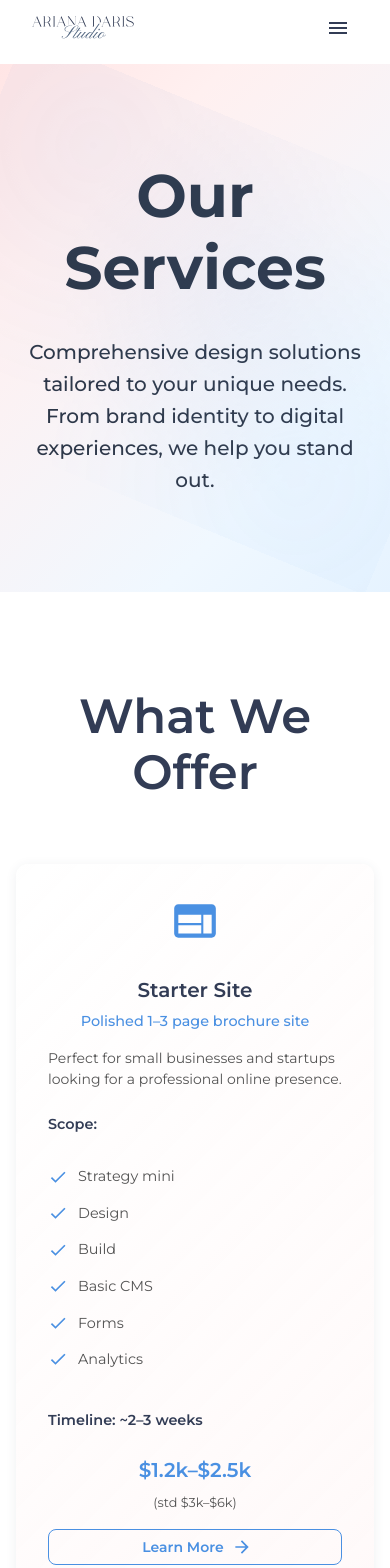
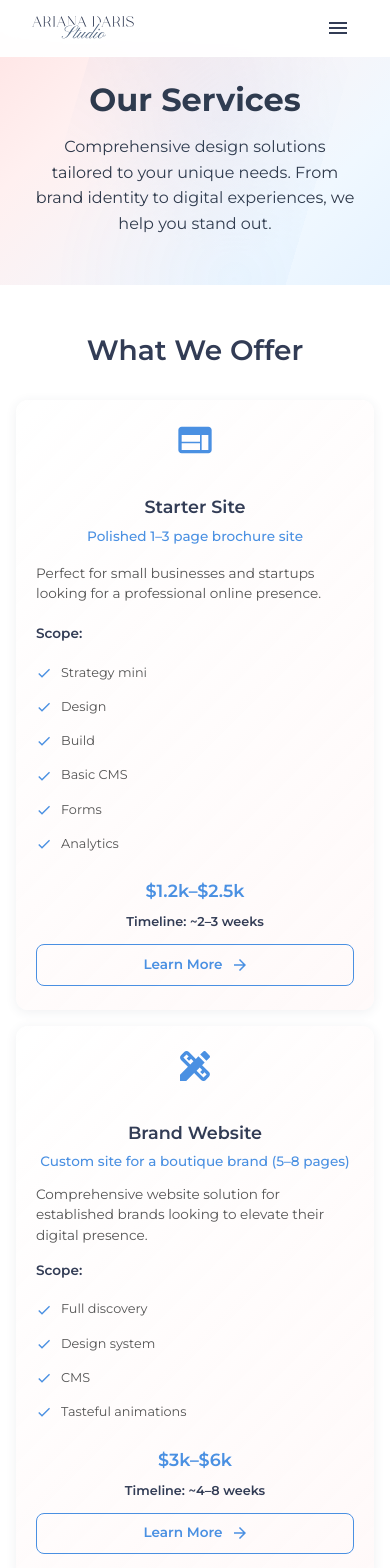
Before and after one commit to arianadaris/gretz-studio, a React (Create React App) app: page /services in a window 390 px wide. Shown: the top 1568 px of the page. Built offline with nearby package versions, Linux system fonts and the light colour scheme.

Commit message:
Add URL for project and enhance mobile design

```diff
--- a/src/views/LandingPage.tsx
+++ b/src/views/LandingPage.tsx
@@ -285,7 +285,7 @@ const LandingPage: React.FC = () => {
                  </Stack>
                </Slide>
              </Grid>
-             <Grid item xs={12} md={6}>
+             <Grid item xs={12} md={6} sx={{ display: { xs: 'none', md: 'block' } }}>
                 <Zoom in={isVisible} timeout={1600}>
                   <Box
                     sx={{
--- a/src/views/ServicesPage.tsx
+++ b/src/views/ServicesPage.tsx
@@ -42,6 +42,7 @@ const ServicesPage: React.FC = () => {
   const [scrollY, setScrollY] = useState(0);
   const [isVisible, setIsVisible] = useState(false);
   const isMobile = useMediaQuery(theme.breakpoints.down('md'));
+  const isSmallMobile = useMediaQuery(theme.breakpoints.down('sm'));
 
   useEffect(() => {
     const handleScroll = () => setScrollY(window.scrollY);
@@ -54,7 +55,7 @@ const ServicesPage: React.FC = () => {
 
   const services = [
     {
-      icon: <Web sx={{ fontSize: 50, color: theme.palette.secondary.main }} />,
+      icon: <Web sx={{ fontSize: isMobile ? 40 : 50, color: theme.palette.secondary.main }} />,
       title: 'Starter Site',
       subtitle: 'Polished 1–3 page brochure site',
       description: 'Perfect for small businesses and startups looking for a professional online presence.',
@@ -68,10 +69,9 @@ const ServicesPage: React.FC = () => {
       ],
       timeline: '~2–3 weeks',
       investment: '$1.2k–$2.5k',
-      standardPrice: '(std $3k–$6k)'
     },
     {
-      icon: <DesignServices sx={{ fontSize: 50, color: theme.palette.secondary.main }} />,
+      icon: <DesignServices sx={{ fontSize: isMobile ? 40 : 50, color: theme.palette.secondary.main }} />,
       title: 'Brand Website',
       subtitle: 'Custom site for a boutique brand (5–8 pages)',
       description: 'Comprehensive website solution for established brands looking to elevate their digital presence.',
@@ -83,10 +83,9 @@ const ServicesPage: React.FC = () => {
       ],
       timeline: '~4–8 weeks',
       investment: '$3k–$6k',
-      standardPrice: '(std $6k–$12k)'
     },
     {
-      icon: <Business sx={{ fontSize: 50, color: theme.palette.secondary.main }} />,
+      icon: <Business sx={{ fontSize: isMobile ? 40 : 50, color: theme.palette.secondary.main }} />,
       title: 'E‑commerce Lite',
       subtitle: 'Services or small catalog with checkout',
       description: 'Complete e-commerce solution for businesses ready to sell online.',
@@ -97,7 +96,6 @@ const ServicesPage: React.FC = () => {
       ],
       timeline: '~5–8 weeks',
       investment: '$4k–$8k',
-      standardPrice: '(std $8k–$16k)'
     },
 
   ];
@@ -131,16 +129,16 @@ const ServicesPage: React.FC = () => {
   ];
 
   return (
-    <Box sx={{ minHeight: '40vh', bgcolor: 'background.default', pt: 8 }}>
+    <Box sx={{ minHeight: '40vh', bgcolor: 'background.default', pt: isMobile ? 4 : 8 }}>
       {/* Hero Section */}
       <Box
         sx={{
           background: 'linear-gradient(135deg, #FFE5E5 0%, #FFF0F0 25%, #F0F8FF 75%, #E6F3FF 100%)',
           color: '#2D3748',
-          py: 12,
+          py: isMobile ? 6 : 12,
           position: 'relative',
           overflow: 'hidden',
-          minHeight: '40vh',
+          minHeight: isMobile ? '30vh' : '40vh',
           display: 'flex',
           alignItems: 'center'
         }}
@@ -244,24 +242,30 @@ const ServicesPage: React.FC = () => {
         <Container maxWidth="lg">
           <Fade in={isVisible} timeout={1000}>
             <Typography
-              variant="h2"
+              variant={isMobile ? "h3" : "h2"}
               component="h1"
               align="center"
-              sx={{ mb: 4, fontWeight: 700, color: '#2D3748' }}
+              sx={{
+                mb: isMobile ? 2 : 4,
+                fontWeight: 700,
+                color: '#2D3748',
+                fontSize: isSmallMobile ? '2rem' : undefined
+              }}
             >
               Our Services
             </Typography>
           </Fade>
           <Fade in={isVisible} timeout={1200}>
             <Typography
-              variant="h6"
+              variant={isMobile ? "body1" : "h6"}
               align="center"
               sx={{
                 maxWidth: 800,
                 mx: 'auto',
                 opacity: 0.9,
                 lineHeight: 1.6,
-                color: '#2D3748'
+                color: '#2D3748',
+                px: isMobile ? 2 : 0
               }}
             >
               Comprehensive design solutions tailored to your unique needs.
@@ -272,18 +276,23 @@ const ServicesPage: React.FC = () => {
       </Box>
 
       {/* Services Grid */}
-      <Container maxWidth="lg" sx={{ py: 12 }}>
+      <Container maxWidth="lg" sx={{ py: isMobile ? 6 : 12 }}>
         <Fade in={isVisible} timeout={1500}>
           <Typography
-            variant="h3"
+            variant={isMobile ? "h4" : "h3"}
             component="h2"
             align="center"
-            sx={{ mb: 8, fontWeight: 600, color: 'text.primary' }}
+            sx={{
+              mb: isMobile ? 4 : 8,
+              fontWeight: 600,
+              color: 'text.primary',
+              fontSize: isSmallMobile ? '1.75rem' : undefined
+            }}
           >
             What We Offer
           </Typography>
         </Fade>
-        <Grid container spacing={4}>
+        <Grid container spacing={isMobile ? 2 : 4}>
           {services.map((service, index) => (
             <Grid item xs={12} sm={6} md={4} key={index}>
               <Grow in={isVisible} timeout={2000 + (index * 250)}>
@@ -297,25 +306,36 @@ const ServicesPage: React.FC = () => {
                     background: 'linear-gradient(135deg, rgba(255,255,255,0.9) 0%, rgba(255,248,248,0.8) 100%)',
                     backdropFilter: 'blur(10px)',
                     '&:hover': {
-                      transform: 'translateY(-8px)',
+                      transform: isMobile ? 'none' : 'translateY(-8px)',
                       boxShadow: `0 20px 40px ${theme.palette.primary.main}26`,
                       background: 'linear-gradient(135deg, rgba(255,255,255,0.95) 0%, rgba(248,250,252,0.9) 100%)'
                     }
                   }}
                 >
-                  <CardContent sx={{ p: 4, height: '100%', display: 'flex', flexDirection: 'column' }}>
-                    <Box sx={{ textAlign: 'center', mb: 3 }}>
+                  <CardContent sx={{
+                    p: isMobile ? 2.5 : 4,
+                    height: '100%',
+                    display: 'flex',
+                    flexDirection: 'column'
+                  }}>
+                    {/* Fixed height header section */}
+                    <Box sx={{
+                      textAlign: 'center',
+                      mb: isMobile ? 2 : 3,
+                      minHeight: isMobile ? 60 : 80
+                    }}>
                       {service.icon}
                     </Box>
                     <Typography
-                      variant="h6"
+                      variant={isMobile ? "h6" : "h6"}
                       component="h3"
                       sx={{
                         mb: 1,
                         fontWeight: 600,
                         color: 'text.primary',
                         textAlign: 'center',
-                        lineHeight: 1.3
+                        lineHeight: 1.3,
+                        fontSize: isSmallMobile ? '1.1rem' : undefined
                       }}
                     >
                       {service.title}
@@ -323,49 +343,65 @@ const ServicesPage: React.FC = () => {
                     <Typography
                       variant="body2"
                       sx={{
-                        mb: 2,
+                        mb: isMobile ? 1.5 : 2,
                         color: theme.palette.secondary.main,
                         fontWeight: 500,
                         textAlign: 'center',
-                        fontSize: '0.9rem'
+                        fontSize: isMobile ? '0.85rem' : '0.9rem'
                       }}
                     >
                       {service.subtitle}
                     </Typography>
+
+                    {/* Fixed height description section */}
+                    <Box sx={{
+                      mb: isMobile ? 2 : 3,
+                      minHeight: isMobile ? 50 : 60,
+                      display: 'flex',
+                      alignItems: 'center'
+                    }}>
                       <Typography
                         variant="body2"
                         sx={{
-                        mb: 3,
                           color: 'text.secondary',
                           lineHeight: 1.5,
-                        flexGrow: 1
+                          fontSize: isMobile ? '0.85rem' : undefined
                         }}
                       >
                         {service.description}
                       </Typography>
-                    <Box sx={{ mb: 3 }}>
+                    </Box>
+
+                    {/* Fixed height scope section */}
+                    <Box sx={{
+                      mb: isMobile ? 2 : 3,
+                      minHeight: isMobile ? 160 : 200
+                    }}>
                       <Typography
                         variant="body2"
                         sx={{
-                          mb: 2,
+                          mb: isMobile ? 1.5 : 2,
                           fontWeight: 600,
                           color: 'text.primary',
-                          fontSize: '0.9rem'
+                          fontSize: isMobile ? '0.85rem' : '0.9rem'
                         }}
                       >
                         Scope:
                       </Typography>
-                      <List dense>
+                      <List dense sx={{ py: 0 }}>
                         {service.scope.map((item, itemIndex) => (
-                          <ListItem key={itemIndex} sx={{ px: 0 }}>
-                            <ListItemIcon sx={{ minWidth: 30 }}>
-                              <Check sx={{ color: theme.palette.secondary.main, fontSize: 20 }} />
+                          <ListItem key={itemIndex} sx={{ px: 0, py: isMobile ? 0.5 : 1 }}>
+                            <ListItemIcon sx={{ minWidth: isMobile ? 25 : 30 }}>
+                              <Check sx={{
+                                color: theme.palette.secondary.main,
+                                fontSize: isMobile ? 16 : 20
+                              }} />
                             </ListItemIcon>
                             <ListItemText
                               primary={item}
                               sx={{
                                 '& .MuiTypography-root': {
-                                  fontSize: '0.9rem',
+                                  fontSize: isMobile ? '0.8rem' : '0.9rem',
                                   color: 'text.secondary'
                                 }
                               }}
@@ -374,19 +410,8 @@ const ServicesPage: React.FC = () => {
                         ))}
                       </List>
                     </Box>
-                    <Box sx={{ mb: 2 }}>
-                      <Typography
-                        variant="body2"
-                        sx={{
-                          mb: 1,
-                          fontWeight: 600,
-                          color: 'text.primary',
-                          fontSize: '0.9rem'
-                        }}
-                      >
-                        Timeline: {service.timeline}
-                      </Typography>
-                    </Box>
+
+                    {/* Bottom section with pricing, timeline, and button */}
                     <Box sx={{ mt: 'auto' }}>
                       <Typography
                         variant="h6"
@@ -394,7 +419,8 @@ const ServicesPage: React.FC = () => {
                           color: theme.palette.secondary.main,
                           fontWeight: 600,
                           textAlign: 'center',
-                          mb: 1
+                          mb: 1,
+                          fontSize: isMobile ? '1.1rem' : undefined
                         }}
                       >
                         {service.investment}
@@ -402,21 +428,25 @@ const ServicesPage: React.FC = () => {
                       <Typography
                         variant="body2"
                         sx={{
-                          color: 'text.secondary',
-                          textAlign: 'center',
-                          mb: 2,
-                          fontSize: '0.8rem'
+                          mb: isMobile ? 1.5 : 2,
+                          fontWeight: 600,
+                          color: 'text.primary',
+                          fontSize: isMobile ? '0.8rem' : '0.9rem',
+                          textAlign: 'center'
                         }}
                       >
-                        {service.standardPrice}
+                        Timeline: {service.timeline}
                       </Typography>
                       <Button
                         variant="outlined"
                         fullWidth
                         endIcon={<ArrowForward />}
+                        size={isMobile ? "small" : "medium"}
                         sx={{
                           borderColor: theme.palette.secondary.main,
                           color: theme.palette.secondary.main,
+                          fontSize: isMobile ? '0.85rem' : undefined,
+                          py: isMobile ? 1 : undefined,
                           '&:hover': {
                             borderColor: theme.palette.secondary.dark,
                             bgcolor: `${theme.palette.secondary.main}0A`
@@ -435,51 +465,65 @@ const ServicesPage: React.FC = () => {
       </Container>
 
       {/* Process Section */}
-      <Box sx={{ bgcolor: 'background.paper', py: 12 }}>
+      <Box sx={{ bgcolor: 'background.paper', py: isMobile ? 6 : 12 }}>
         <Container maxWidth="lg">
           <Fade in={scrollY > 400} timeout={800}>
             <Typography
-              variant="h3"
+              variant={isMobile ? "h4" : "h3"}
               component="h2"
               align="center"
-              sx={{ mb: 8, fontWeight: 600, color: 'text.primary' }}
+              sx={{
+                mb: isMobile ? 4 : 8,
+                fontWeight: 600,
+                color: 'text.primary',
+                fontSize: isSmallMobile ? '1.75rem' : undefined
+              }}
             >
               Our Process
             </Typography>
           </Fade>
-          <Grid container spacing={4}>
+          <Grid container spacing={isMobile ? 3 : 4}>
             {processSteps.map((step, index) => (
               <Grid item xs={12} md={6} lg={2.4} key={index}>
                 <Fade in={scrollY > 1200 + (index * 10)} timeout={1000 + (index * 100)}>
                   <Box sx={{ textAlign: 'center' }}>
                     <Box
                       sx={{
-                        width: 80,
-                        height: 80,
+                        width: isMobile ? 60 : 80,
+                        height: isMobile ? 60 : 80,
                         borderRadius: '50%',
                         bgcolor: theme.palette.secondary.main,
                         display: 'flex',
                         alignItems: 'center',
                         justifyContent: 'center',
                         mx: 'auto',
-                        mb: 3,
+                        mb: isMobile ? 2 : 3,
                         color: 'white',
                         fontWeight: 700,
-                        fontSize: '1.5rem'
+                        fontSize: isMobile ? '1.2rem' : '1.5rem'
                       }}
                     >
                       {step.number}
                     </Box>
                     <Typography
-                      variant="h6"
+                      variant={isMobile ? "h6" : "h6"}
                       component="h3"
-                      sx={{ mb: 2, fontWeight: 600, color: 'text.primary' }}
+                      sx={{
+                        mb: isMobile ? 1 : 2,
+                        fontWeight: 600,
+                        color: 'text.primary',
+                        fontSize: isSmallMobile ? '1.1rem' : undefined
+                      }}
                     >
                       {step.title}
                     </Typography>
                     <Typography
                       variant="body2"
-                      sx={{ color: 'text.secondary', lineHeight: 1.6 }}
+                      sx={{
+                        color: 'text.secondary',
+                        lineHeight: 1.6,
+                        fontSize: isMobile ? '0.85rem' : undefined
+                      }}
                     >
                       {step.description}
                     </Typography>
@@ -492,13 +536,18 @@ const ServicesPage: React.FC = () => {
       </Box>
 
       {/* FAQ Section */}
-      <Container maxWidth="lg" sx={{ py: 12 }}>
+      <Container maxWidth="lg" sx={{ py: isMobile ? 6 : 12 }}>
         <Fade in={scrollY > 600} timeout={800}>
           <Typography
-            variant="h3"
+            variant={isMobile ? "h4" : "h3"}
             component="h2"
             align="center"
-            sx={{ mb: 8, fontWeight: 600, color: 'text.primary' }}
+            sx={{
+              mb: isMobile ? 4 : 8,
+              fontWeight: 600,
+              color: 'text.primary',
+              fontSize: isSmallMobile ? '1.75rem' : undefined
+            }}
           >
             Frequently Asked Questions
           </Typography>
@@ -529,7 +578,7 @@ const ServicesPage: React.FC = () => {
             <Fade in={scrollY > 700 + (index * 50)} timeout={1000 + (index * 100)} key={index}>
               <Accordion
                 sx={{
-                  mb: 2,
+                  mb: isMobile ? 1 : 2,
                   '&:before': { display: 'none' },
                   boxShadow: `0 2px 8px ${theme.palette.primary.main}1A`,
                   borderRadius: 2
@@ -539,16 +588,30 @@ const ServicesPage: React.FC = () => {
                   expandIcon={<ExpandMore />}
                   sx={{
                     '& .MuiAccordionSummary-content': {
-                      my: 2
+                      my: isMobile ? 1 : 2
                     }
                   }}
                 >
-                  <Typography variant="h6" sx={{ fontWeight: 600, color: 'text.primary' }}>
+                  <Typography
+                    variant={isMobile ? "body1" : "h6"}
+                    sx={{
+                      fontWeight: 600,
+                      color: 'text.primary',
+                      fontSize: isSmallMobile ? '1rem' : undefined
+                    }}
+                  >
                     {faq.question}
                   </Typography>
                 </AccordionSummary>
-                <AccordionDetails>
-                  <Typography variant="body1" sx={{ color: 'text.secondary', lineHeight: 1.6 }}>
+                <AccordionDetails sx={{ pt: isMobile ? 0 : undefined }}>
+                  <Typography
+                    variant="body1"
+                    sx={{
+                      color: 'text.secondary',
+                      lineHeight: 1.6,
+                      fontSize: isMobile ? '0.9rem' : undefined
+                    }}
+                  >
                     {faq.answer}
                   </Typography>
                 </AccordionDetails>
```
Also changed, not shown: src/components/AdminProjectModal.tsx (+16 -3 lines), src/services/portfolioService.ts (+14 -1 lines), src/views/PortfolioPage.tsx (+8 -16 lines), src/views/admin/AdminDashboard.tsx (+27 -0 lines). Lines whose indentation alone changed are shown as unchanged.
